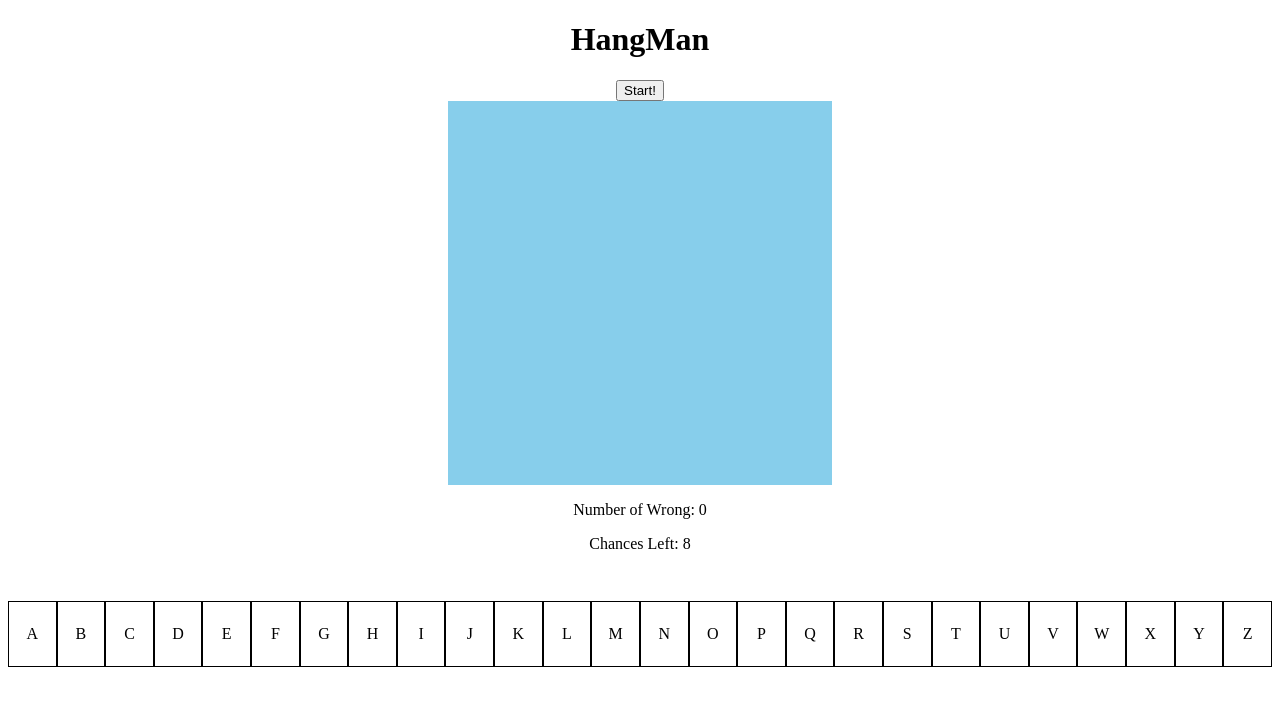
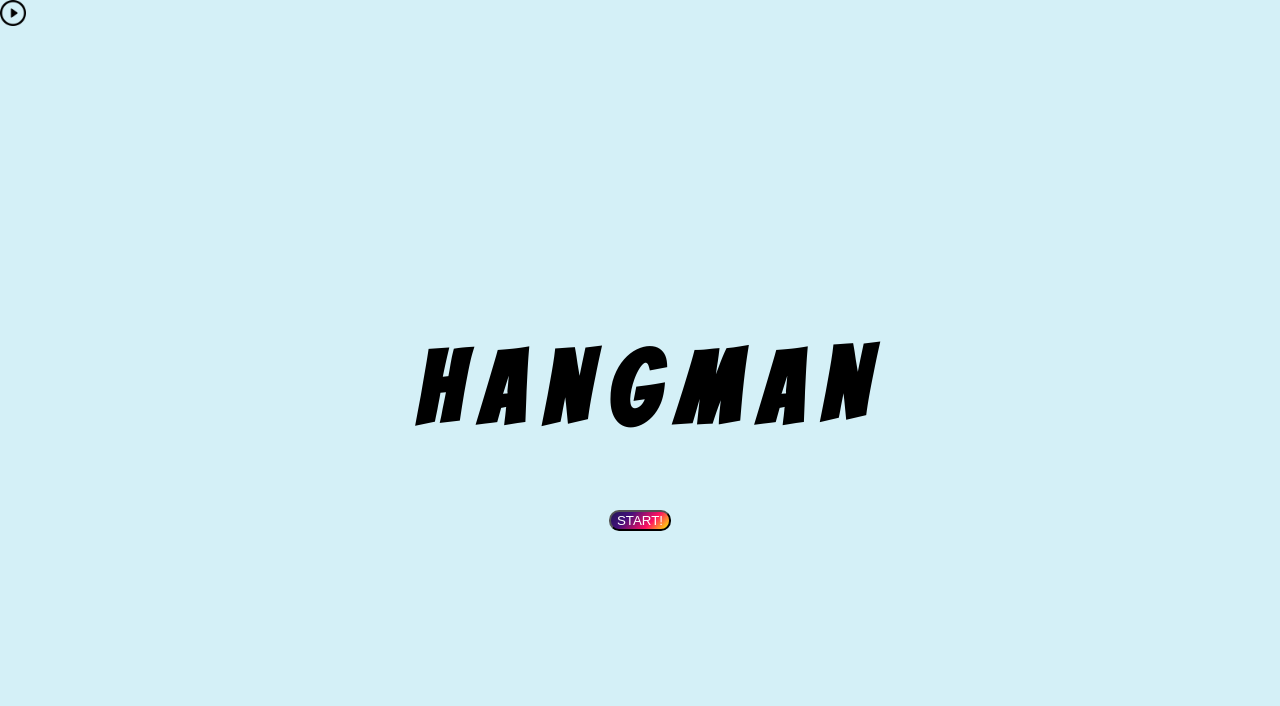
Before and after one commit to Personal-Hangman-Game/HangMan, a plain HTML site: page index.html in a window 1280 px wide. Drawn offline with Linux system fonts and the light colour scheme.

Commit message:
Version 0.2
Done
- Create start 'page' (Tab)

To Do
+ Clean up css to make design pleasant to the eyes
+ Add word font
+ Create end 'page' (Tab) -> Win & Lose
+ Add animation

```diff
--- a/index.html
+++ b/index.html
@@ -7,8 +7,23 @@
     <link  rel= "stylesheet" href="./src/css/index.css">
 </head>
 <body>
-    <h1>HangMan</h1>
-    <button id="startButton">Start!</button>
+    <audio loop autoplay id="music">
+        <source src="./src/audio/Adventure.mp3" type="audio/mp3">
+    </audio>
+    <div id="startPage">
+        <img src="./src/img/play-button.png" id="playMusic">
+        <h1 id="gameTitle">
+            <span style="--i:1">H</span>
+            <span style="--i:2">A</span>
+            <span style="--i:3">N</span>
+            <span style="--i:4">G</span>
+            <span style="--i:5">M</span>
+            <span style="--i:6">A</span>
+            <span style="--i:7">N</span>
+        </h1>
+        <button id="startButton">Start!</button>
+    </div>
+
     <div id="hangedMan">
         <div id="hangMan">
             <img id="hanger" src="./src/img/hang.png">
--- a/src/css/index.css
+++ b/src/css/index.css
@@ -1,5 +1,81 @@
+@import url('https://fonts.googleapis.com/css2?family=Bangers&display=swap');
 body{
     text-align: center;
+    position:relative;
+    margin:0;
+}
+#playMusic{
+    position:absolute;
+    width:2vw;
+    top:0;
+    left:0;
+}
+#startPage{
+    position:absolute;
+    width:100vw;
+    height:100vh;
+    z-index:10;
+    background-color:#D4F0F7;
+    display:flex;
+    justify-content: center;
+    align-items: center;
+    flex-direction: column;
+}
+#gameTitle{
+    font-size: 100px;
+    font-family: 'Bangers', cursive;
+    animation: 2s rightToLeft ease-out 1;
+}
+#gameTitle span{
+    position:relative;
+    display: inline-block;
+    animation: 1s waivy infinite;
+    animation-delay: calc(.1s * var(--i));
+}
+
+@keyframes rightToLeft {
+  0% {
+    opacity: 0;
+    transform: translateX(80%);
+  }
+  20% {
+    opacity: 0;
+  }
+  50% {
+    opacity: 1;
+    transform: translateX(0%);
+  }
+  100% {
+    opacity: 1;
+    transform: translateX(0%);
+  }
+}
+@keyframes waivy {
+    10%,40%,100% {
+      transform: translateY(0)
+    }
+    20% {
+      transform: translateY(-20px)
+    }
+  }
+
+#startButton{
+    text-transform: uppercase;
+    background-image: linear-gradient(
+         -225deg,
+        #231557 0%,
+        #44107a 29%,
+        #ff1361 67%,
+        #fff800 100%
+    );
+    color:white;
+    border-radius: 10px;
+    cursor:pointer;
+}
+#startButton:hover{
+    box-shadow: 5px 7px 5px 0px rgba(0,0,0,0.75);
+-webkit-box-shadow: 5px 7px 5px 0px rgba(0,0,0,0.75);
+-moz-box-shadow: 5px 7px 5px 0px rgba(0,0,0,0.75);
 }
 #hangMan{
     width:30vw;
--- a/src/js/index.js
+++ b/src/js/index.js
@@ -11,10 +11,14 @@ $("#startButton").addEventListener("click",()=>{
         $("#underlines").insertAdjacentHTML("beforeend",
         `<span class="underline"></span>`)
     }
+    $("#startPage").style.display = "none";
     $("#startButton").style.display = "none";
     hangmanGame();
 })
 
+$("#playMusic").addEventListener("click",()=>{
+    $("#music").play()
+})
 function hangmanGame(){
     //클릭하면 다시 클릭 못하게 하기 & 맞는지 확인해 주기
     document.querySelectorAll(".alphabet").forEach(item =>{
```
Also changed, not shown: src/img/play-button.png (added), 2 other files.
